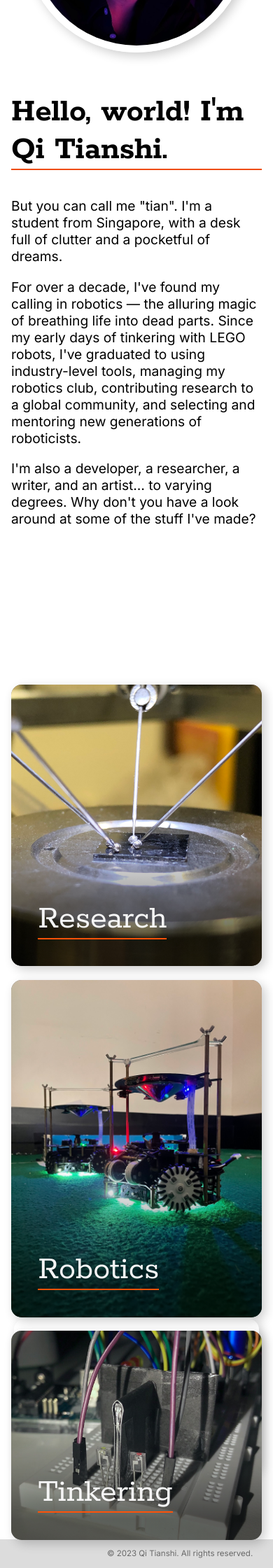
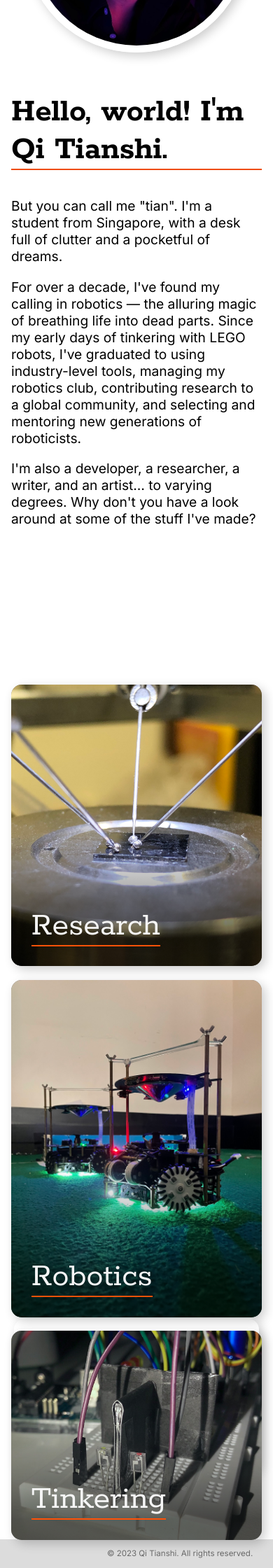
Before and after one commit to qitianshi/qitianshi.com, a Jekyll site: the page built from index.html, in a window 390 px wide. Shown: the part 1370-3610 px from the top of the page at 70% size. Built offline with Jekyll 4.4.1, drawn with Linux system fonts in a browser that asks for light colours.

Commit message:
Hotfix mobile padding in project cards

```diff
--- a/assets/styles/home.scss
+++ b/assets/styles/home.scss
@@ -119,7 +119,7 @@
     #project-cards-container {
 
         height: 90vh;
-        min-height: 500px;    // The min height to keep all text visible.
+        min-height: 450px;    // The min height to keep all text visible.
 
         padding: 0 var.$mobile-padding;
 
@@ -138,7 +138,7 @@
             // Ideally the padding would be 10% of parent element height, but
             // it's difficult without JS. Since the parent height is known as
             // at least 90vh, which contains 3 children, 10% is roughly 3vh.
-            padding: max(3vh, 2rem);
+            padding: max(3vh, 1.5rem);
 
         }
 
```
